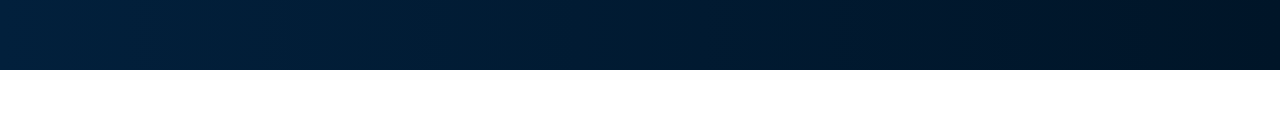
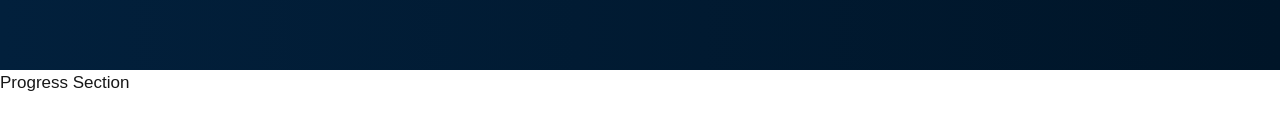
Before and after one commit to ntyankah/algoexpert-frontend, a Next.js app: page /questions in a window 1280 px wide. Shown: the part 470-600 px from the top of the page. Built offline with nearby package versions, Linux system fonts and the light colour scheme.

Commit message:
progress section init

```diff
--- a/app/questions/page.tsx
+++ b/app/questions/page.tsx
@@ -1,6 +1,7 @@
 import React from 'react'
 import Navbar from './sections/Navbar'
 import Hero from './sections/Hero'
+import Progress from './sections/Progress'
 
 export default function QuestionsPage() {
   return (
@@ -11,6 +12,7 @@ export default function QuestionsPage() {
           <Hero />
         </div>
       </div>
+      <Progress />
     </div>
   )
 }
--- /dev/null
+++ b/app/questions/sections/Progress.tsx
@@ -0,0 +1,9 @@
+import React from 'react'
+
+export default function Progress() {
+  return (
+    <div>
+      Progress Section
+    </div>
+  )
+}
```
